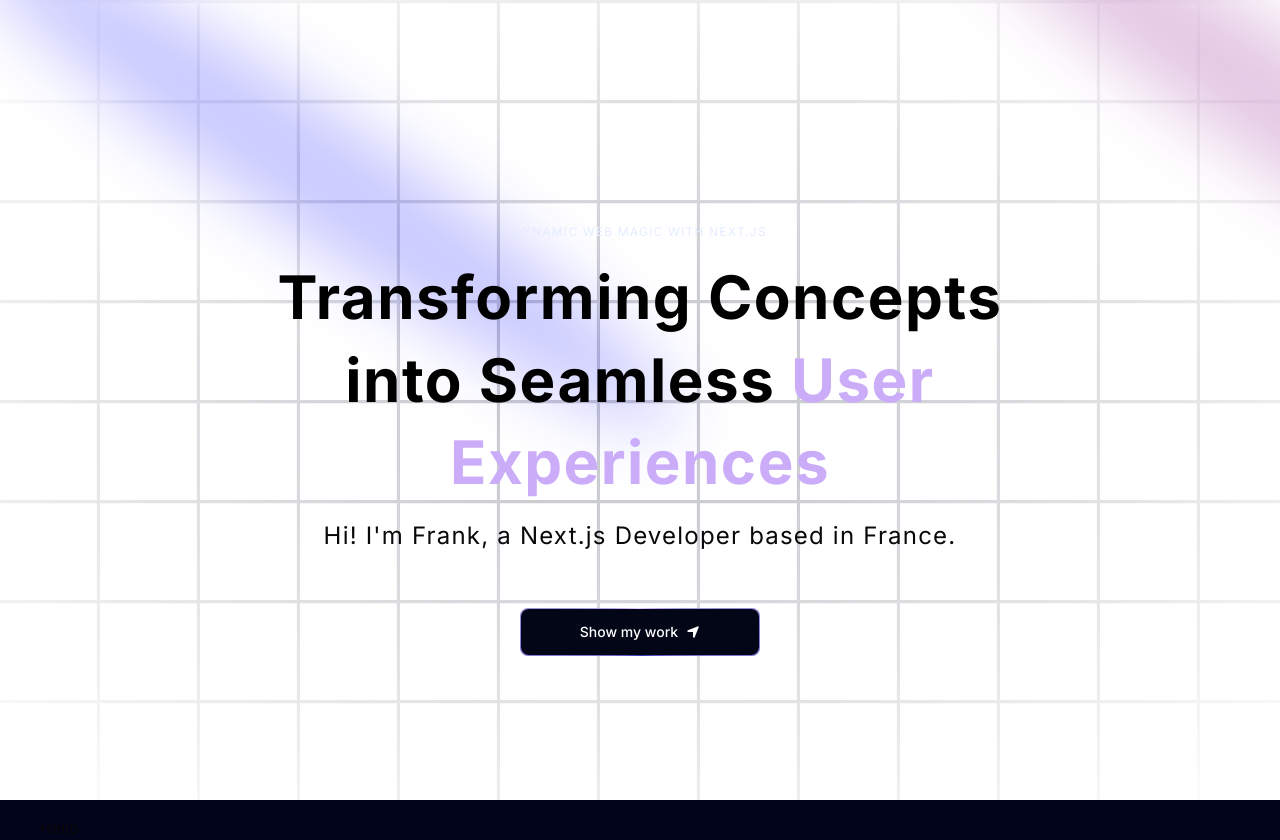
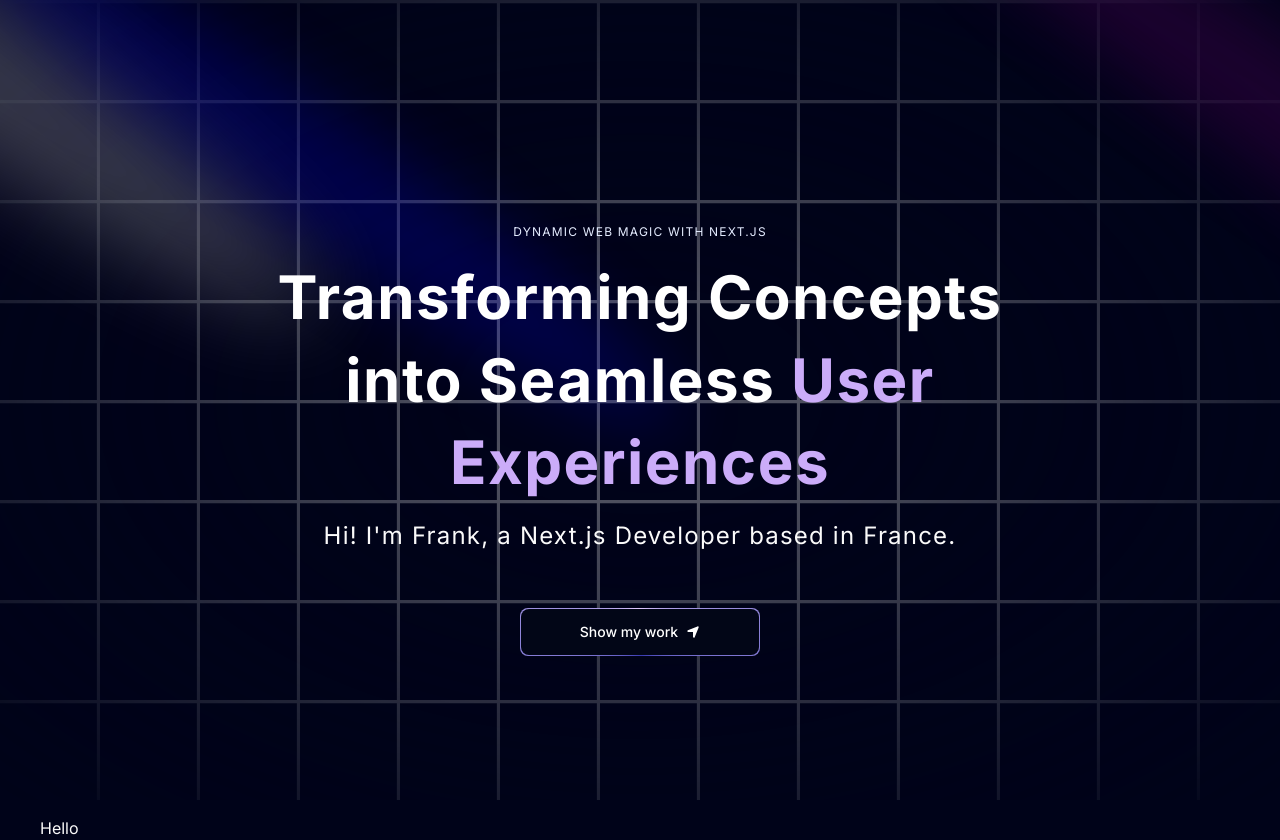
Before and after one commit to basedhound/spotlight_portfolio_next, a Next.js app: page / in a window 1280 px wide. Built offline with nearby package versions, Linux system fonts and the light colour scheme.

Commit message:
Add Dark theme using next-theme library

```diff
--- /dev/null
+++ b/app/provider.tsx
@@ -0,0 +1,9 @@
+"use client";
+
+import * as React from "react";
+import { ThemeProvider as NextThemesProvider } from "next-themes";
+import { type ThemeProviderProps } from "next-themes/dist/types";
+
+export function ThemeProvider({ children, ...props }: ThemeProviderProps) {
+  return <NextThemesProvider {...props}>{children}</NextThemesProvider>;
+}
--- a/package.json
+++ b/package.json
@@ -13,8 +13,10 @@
     "framer-motion": "^11.2.11",
     "mini-svg-data-uri": "^1.4.4",
     "next": "14.2.4",
+    "next-themes": "^0.3.0",
     "react": "^18",
     "react-dom": "^18",
+    "react-icons": "^5.2.1",
     "tailwind-merge": "^2.3.0",
     "tailwindcss-animate": "^1.0.7"
   },
```
Also changed, not shown: app/layout.tsx (+4 -4 lines), 1 other file (tests, documents, lock files or other folders).
